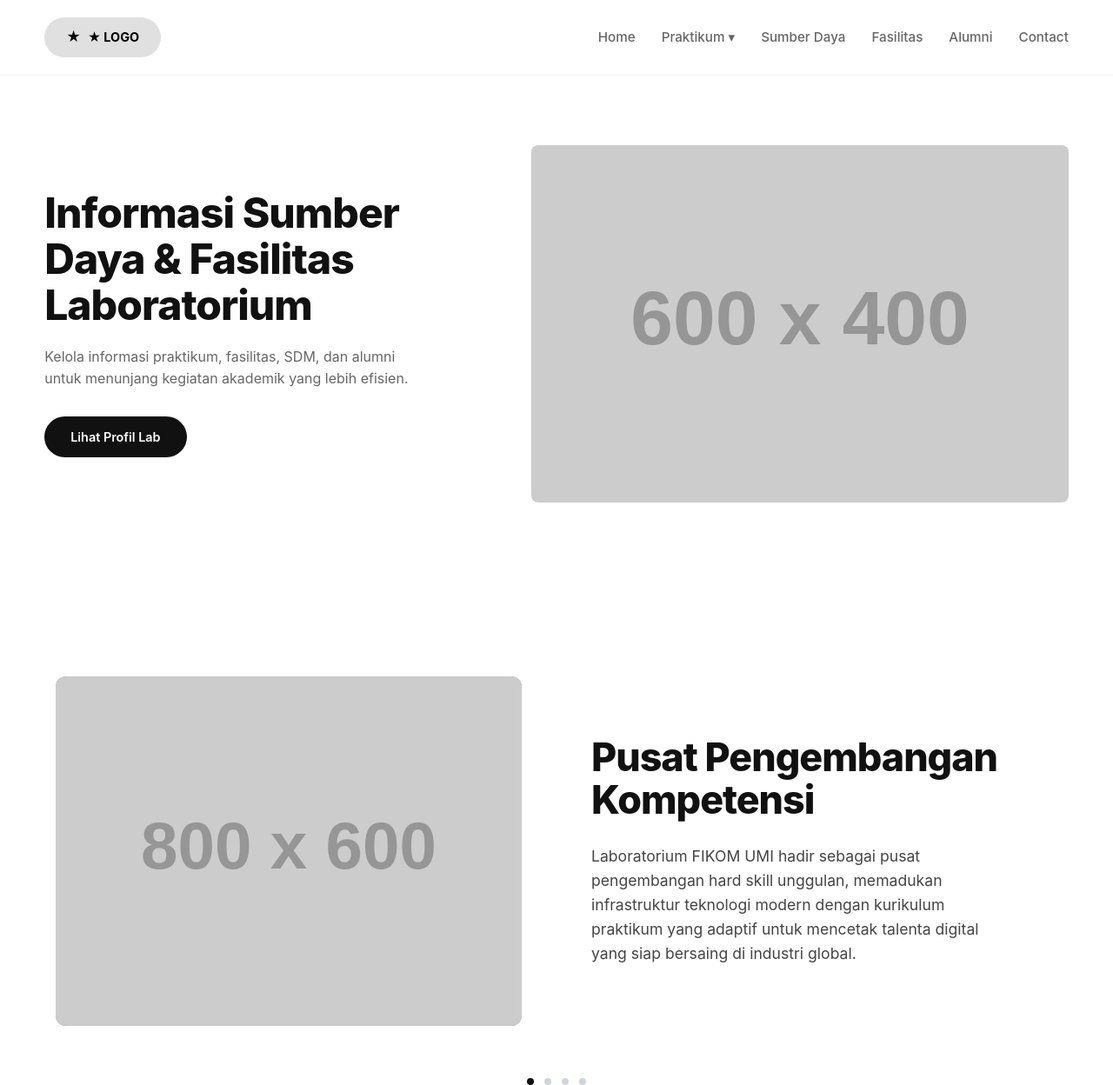
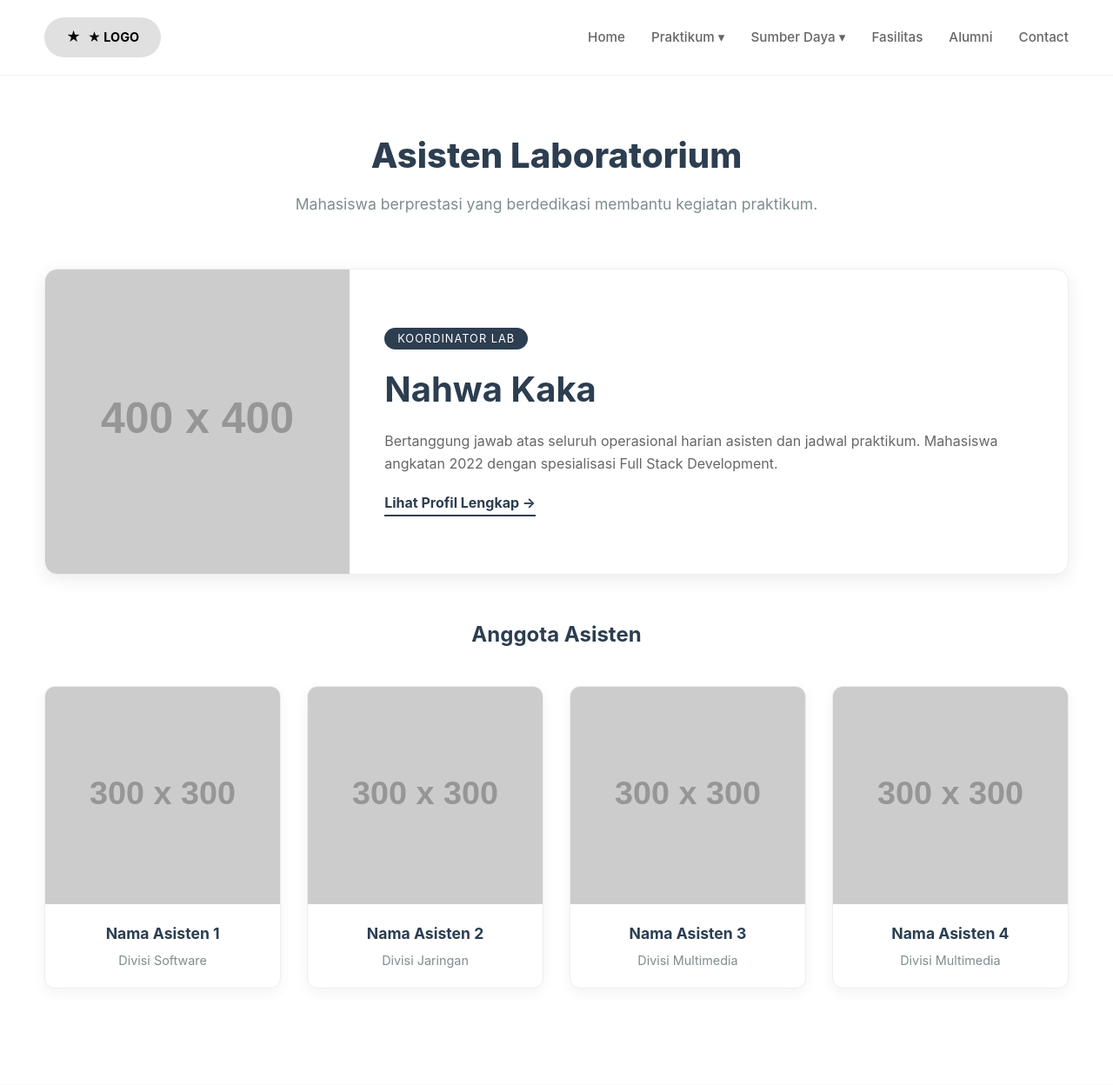
Before and after one commit to TUBES-CA-25/SistemInformasiSumberDaya-Kelompok2, a PHP site: page /SistemManagementSumberDaya/asisten in a window 1280 px wide. Shown: the top 1248 px of the page at 87% size. Run offline with PHP 8.4, Linux system fonts and the light colour scheme; grey boxes labelled with a size stand in for pictures from a placeholder-image service; some libraries are stand-ins or nearby versions.

Commit message:
Menambahkan Modul Sumber Daya (Kepala Lab, Asisten, Profil Detail) dan Menu Dropdown

```diff
--- /dev/null
+++ b/app/views/sumberdaya/asisten.php
@@ -0,0 +1,65 @@
+<section class="resource-section">
+    <div class="container">
+        <div class="page-header">
+            <h1>Asisten Laboratorium</h1>
+            <p>Mahasiswa berprestasi yang berdedikasi membantu kegiatan praktikum.</p>
+        </div>
+
+        <div class="coordinator-section">
+            <div class="coord-card">
+                <div class="coord-img">
+                    <img src="https://placehold.co/400x400/7f8c8d/white?text=Koordinator" alt="Koordinator">
+                </div>
+                <div class="coord-info">
+                    <span class="badge">Koordinator Lab</span>
+                    <h2>Nahwa Kaka</h2>
+                    <p>Bertanggung jawab atas seluruh operasional harian asisten dan jadwal praktikum. Mahasiswa angkatan 2022 dengan spesialisasi Full Stack Development.</p>
+                    <a href="/profil.php?id=coord" class="btn-sm">Lihat Profil Lengkap →</a>
+                </div>
+            </div>
+        </div>
+
+        <h3 class="section-divider">Anggota Asisten</h3>
+
+        <div class="profile-grid">
+            <a href="/profil.php?id=a1" class="profile-card">
+                <div class="profile-img">
+                    <img src="https://placehold.co/300x300/bdc3c7/white?text=Asisten" alt="Foto">
+                </div>
+                <div class="profile-info">
+                    <h3>Nama Asisten 1</h3>
+                    <p>Divisi Software</p>
+                </div>
+            </a>
+
+            <a href="/profil.php?id=a2" class="profile-card">
+                <div class="profile-img">
+                    <img src="https://placehold.co/300x300/bdc3c7/white?text=Asisten" alt="Foto">
+                </div>
+                <div class="profile-info">
+                    <h3>Nama Asisten 2</h3>
+                    <p>Divisi Jaringan</p>
+                </div>
+            </a>
+
+            <a href="/profil.php?id=a3" class="profile-card">
+                <div class="profile-img">
+                    <img src="https://placehold.co/300x300/bdc3c7/white?text=Asisten" alt="Foto">
+                </div>
+                <div class="profile-info">
+                    <h3>Nama Asisten 3</h3>
+                    <p>Divisi Multimedia</p>
+                </div>
+            </a>
+             <a href="/profil.php?id=a4" class="profile-card">
+                <div class="profile-img">
+                    <img src="https://placehold.co/300x300/bdc3c7/white?text=Asisten" alt="Foto">
+                </div>
+                <div class="profile-info">
+                    <h3>Nama Asisten 4</h3>
+                    <p>Divisi Multimedia</p>
+                </div>
+            </a>
+        </div>
+    </div>
+</section>
--- a/app/views/templates/header.php
+++ b/app/views/templates/header.php
@@ -27,7 +27,13 @@
                         <a href="/sanksi.php">Sanksi Pelanggaran</a> <a href="/jadwal.php">Jadwal Praktikum</a> </div>
                 </li>
 
-                <li><a href="#">Sumber Daya</a></li>
+                <li class="dropdown">
+                    <a href="#" class="dropbtn">Sumber Daya ▾</a>
+                    <div class="dropdown-content">
+                        <a href="/kepala-lab.php">Kepala Laboratorium</a>
+                        <a href="/asisten.php">Asisten Laboratorium</a>
+                    </div>
+                </li>
                 <li><a href="#">Fasilitas</a></li>
                 <li><a href="#">Alumni</a></li>
                 <li><a href="/contact.php">Contact</a></li> </ul>
--- /dev/null
+++ b/public/asisten.php
@@ -0,0 +1,6 @@
+<?php
+define('ROOT_PROJECT', dirname(__DIR__));
+require_once ROOT_PROJECT . '/app/views/templates/header.php';
+require_once ROOT_PROJECT . '/app/views/sumberdaya/asisten.php';
+require_once ROOT_PROJECT . '/app/views/templates/footer.php';
+?>
--- a/public/css/style.css
+++ b/public/css/style.css
@@ -554,3 +554,132 @@
     color: #888;
     font-style: italic;
 }
+
+/* === HALAMAN SUMBER DAYA === */
+
+.resource-section { padding: 60px 0; }
+
+/* Grid Profil (3-4 Kolom) */
+.profile-grid {
+    display: grid;
+    grid-template-columns: repeat(auto-fill, minmax(250px, 1fr));
+    gap: 30px;
+    margin-top: 40px;
+}
+
+/* Kartu Profil */
+.profile-card {
+    background: #fff;
+    border-radius: 12px;
+    overflow: hidden;
+    box-shadow: 0 5px 15px rgba(0,0,0,0.05);
+    text-decoration: none;
+    color: inherit;
+    transition: transform 0.3s, box-shadow 0.3s;
+    display: block;
+    text-align: center;
+    border: 1px solid #eee;
+}
+
+.profile-card:hover {
+    transform: translateY(-5px);
+    box-shadow: 0 10px 25px rgba(0,0,0,0.1);
+}
+
+.profile-img img {
+    width: 100%;
+    height: 250px;
+    object-fit: cover;
+    background: #ecf0f1;
+}
+
+.profile-info { padding: 20px; }
+.profile-info h3 { font-size: 1.1rem; margin-bottom: 5px; color: #2c3e50; }
+.profile-info p { font-size: 0.9rem; color: #7f8c8d; }
+
+/* === TAMPILAN KOORDINATOR (Horizontal) === */
+.coordinator-section {
+    margin-bottom: 50px;
+}
+
+.coord-card {
+    display: flex;
+    align-items: center;
+    background: #fff;
+    border-radius: 15px;
+    overflow: hidden;
+    box-shadow: 0 5px 20px rgba(0,0,0,0.08);
+    border: 1px solid #eee;
+}
+
+.coord-img { flex: 0 0 350px; }
+.coord-img img { width: 100%; height: 350px; object-fit: cover; }
+
+.coord-info { flex: 1; padding: 40px; }
+.coord-info h2 { font-size: 2.5rem; margin: 15px 0; color: #2c3e50; }
+.coord-info p { color: #666; line-height: 1.6; margin-bottom: 20px; }
+
+.badge {
+    background: #2c3e50;
+    color: #fff;
+    padding: 5px 15px;
+    border-radius: 50px;
+    font-size: 0.8rem;
+    text-transform: uppercase;
+    letter-spacing: 1px;
+}
+
+.btn-sm {
+    display: inline-block;
+    color: #2c3e50;
+    font-weight: bold;
+    text-decoration: none;
+    border-bottom: 2px solid #2c3e50;
+}
+
+.section-divider {
+    text-align: center;
+    margin: 40px 0 20px;
+    font-size: 1.5rem;
+    color: #2c3e50;
+    position: relative;
+}
+
+/* === DETAIL PAGE === */
+.profile-detail-section { padding: 60px 0; background: #f9f9f9; }
+.back-link { display: inline-block; margin-bottom: 20px; text-decoration: none; color: #666; }
+
+.detail-card {
+    display: flex;
+    background: #fff;
+    border-radius: 20px;
+    overflow: hidden;
+    box-shadow: 0 10px 30px rgba(0,0,0,0.1);
+}
+
+.detail-left { flex: 0 0 400px; }
+.detail-left img { width: 100%; height: 100%; object-fit: cover; }
+
+.detail-right { flex: 1; padding: 50px; }
+.badge-role { background: #e0e0e0; padding: 5px 15px; border-radius: 4px; font-size: 0.8rem; font-weight: bold; color: #555; }
+.detail-right h1 { font-size: 2.5rem; margin: 15px 0; }
+.detail-bio { color: #666; margin-bottom: 30px; line-height: 1.8; }
+
+.detail-meta {
+    display: grid;
+    grid-template-columns: repeat(2, 1fr);
+    gap: 20px;
+    margin-bottom: 30px;
+    padding-top: 20px;
+    border-top: 1px solid #eee;
+}
+.meta-item strong { display: block; color: #2c3e50; margin-bottom: 5px; }
+
+.social-links a { margin-right: 15px; color: #2c3e50; font-weight: bold; text-decoration: none; }
+
+/* Responsive */
+@media (max-width: 900px) {
+    .coord-card, .detail-card { flex-direction: column; }
+    .coord-img, .detail-left { flex: none; width: 100%; }
+    .coord-img img, .detail-left img { height: 300px; }
+}
--- /dev/null
+++ b/public/kepala-lab.php
@@ -0,0 +1,6 @@
+<?php
+define('ROOT_PROJECT', dirname(__DIR__));
+require_once ROOT_PROJECT . '/app/views/templates/header.php';
+require_once ROOT_PROJECT . '/app/views/sumberdaya/kepala.php';
+require_once ROOT_PROJECT . '/app/views/templates/footer.php';
+?>
--- /dev/null
+++ b/public/profil.php
@@ -0,0 +1,6 @@
+<?php
+define('ROOT_PROJECT', dirname(__DIR__));
+require_once ROOT_PROJECT . '/app/views/templates/header.php';
+require_once ROOT_PROJECT . '/app/views/sumberdaya/detail.php';
+require_once ROOT_PROJECT . '/app/views/templates/footer.php';
+?>
```
Also changed, not shown: app/views/sumberdaya/detail.php (added, +37 -0 lines), app/views/sumberdaya/kepala.php (added, +42 -0 lines).
